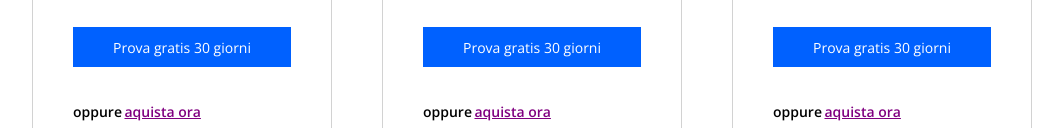
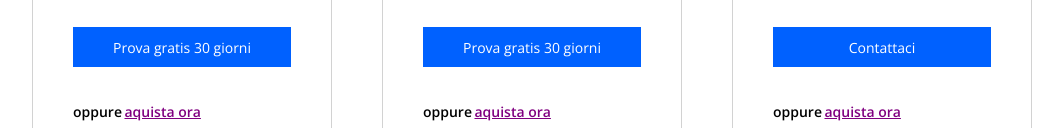
Before and after one commit to Daniele206/htmlcss-dropbox, a plain HTML site: page index.html in a window 1280 px wide. Shown: the part 1424-1552 px from the top of the page, without its empty margins (108-1171 px from the left). Drawn offline with nearby package versions, Linux system fonts and the light colour scheme.

Commit message:
[fix] button ultimo piano di acquisto

```diff
--- a/index.html
+++ b/index.html
@@ -142,7 +142,7 @@
                 </ul>
               </div>
               <div>
-                <div class="button b-button card-button"><a class="font-s" href="#">Prova gratis 30 giorni</a></div>
+                <div class="button b-button card-button"><a class="font-s" href="#">Contattaci</a></div>
               </div>
               <div class="font-s font-normal d-flex acquista">
                 <div>oppure</div><a href="#">aquista ora</a>
```
